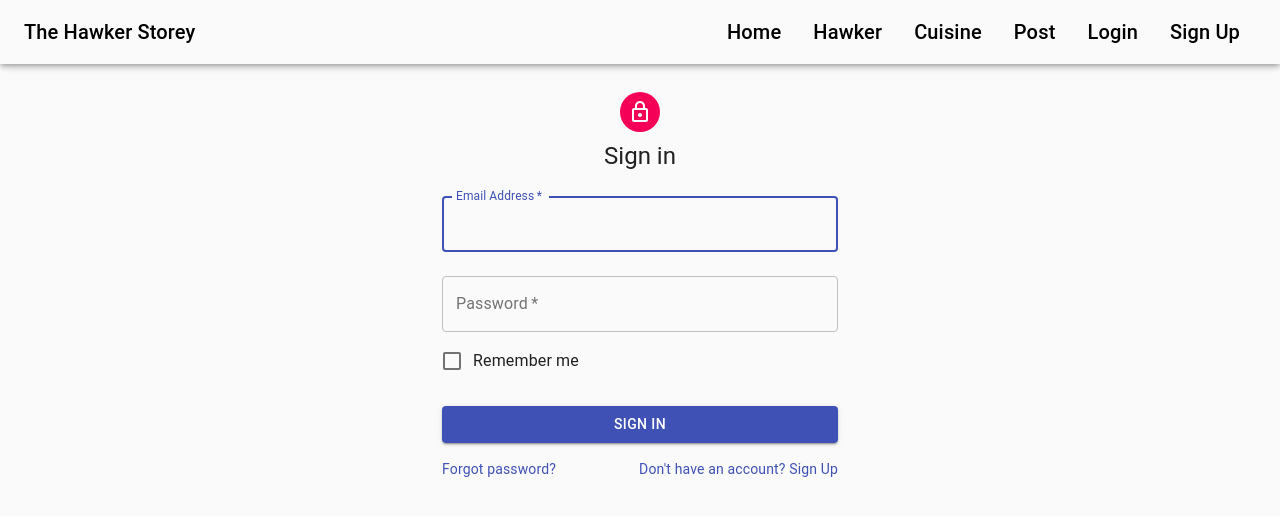
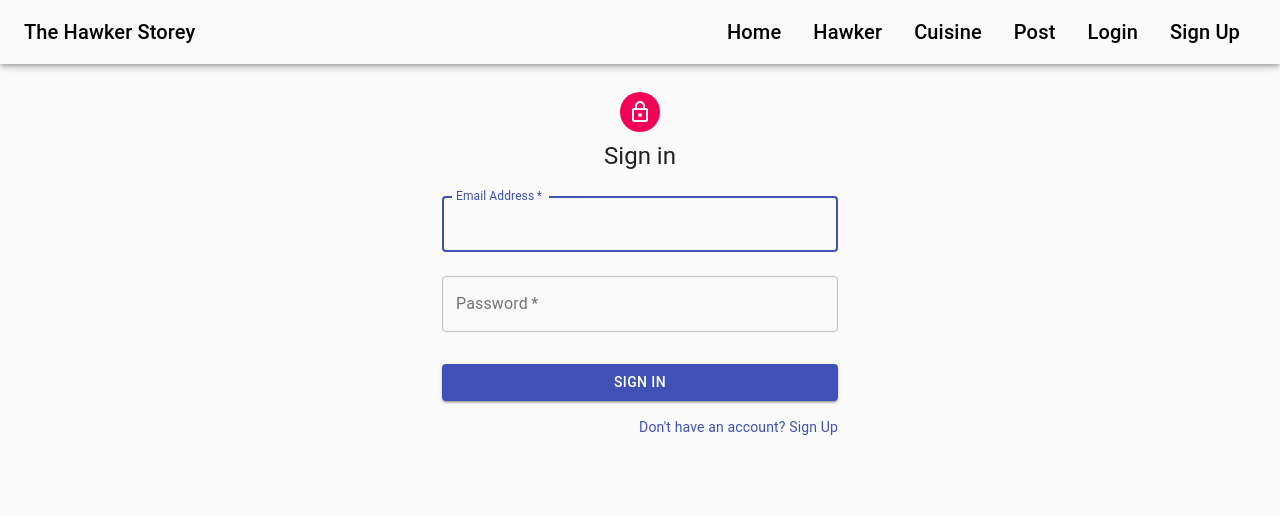
Before and after one commit to SparrowMike/theHawkerStorey, a React (Create React App) app in the folder client/: page /login in a window 1280 px wide. Shown: the top 516 px of the page. Built offline with nearby package versions, Linux system fonts and the light colour scheme.

Commit message:
removed unecessary code, added routing login/sign

```diff
--- a/client/src/components/SignIn.js
+++ b/client/src/components/SignIn.js
@@ -2,14 +2,14 @@
 import Button from "@material-ui/core/Button";
 import CssBaseline from "@material-ui/core/CssBaseline";
 import TextField from "@material-ui/core/TextField";
-import FormControlLabel from "@material-ui/core/FormControlLabel";
-import Checkbox from "@material-ui/core/Checkbox";
 import Link from "@material-ui/core/Link";
 import Grid from "@material-ui/core/Grid";
 import LockOutlinedIcon from "@material-ui/icons/LockOutlined";
 import Typography from "@material-ui/core/Typography";
 import { makeStyles } from "@material-ui/core/styles";
 import Container from "@material-ui/core/Container";
+
+import { Link as RouterLink } from "react-router-dom";
 
 const useStyles = makeStyles((theme) => ({
   paper: {
@@ -67,10 +67,6 @@
             id="password"
             autoComplete="current-password"
           />
-          <FormControlLabel
-            control={<Checkbox value="remember" color="primary" />}
-            label="Remember me"
-          />
           <Button
             type="submit"
             fullWidth
@@ -82,12 +78,13 @@
           </Button>
           <Grid container>
             <Grid item xs>
-              <Link href="#" variant="body2">
+              {/* <Link href="#" variant="body2">
                 Forgot password?
-              </Link>
+              </Link> */}
             </Grid>
+
             <Grid item>
-              <Link href="/signup" variant="body2">
+              <Link component={RouterLink} to="/signup" variant="body2">
                 {"Don't have an account? Sign Up"}
               </Link>
             </Grid>
--- a/client/src/components/SignUp.js
+++ b/client/src/components/SignUp.js
@@ -45,23 +45,6 @@
 
     createUser();
   };
-
-  // const createUser = async () => {
-  //   try {
-  //     await fetch("/v1/users/", {
-  //       method: "POST",
-  //       body: JSON.stringify({
-  //         username: userName,
-  //         password: password,
-  //         email: email,
-  //         postalCode: postalCode,
-  //       }),
-  //       headers: { "Content-Type": "application/json" },
-  //     });
-  //   } catch (err) {
-  //     console.error(err);
-  //   }
-  // };
 
   const createUser = () => {
     fetch("/v1/users/", {
@@ -154,6 +137,7 @@
             </Grid>
           </Grid>
           <Button
+            component={RouterLink}
             to="/"
             type="submit"
             fullWidth
@@ -166,7 +150,7 @@
           </Button>
           <Grid container justifyContent="flex-end">
             <Grid item>
-              <Link href="/" variant="body2">
+              <Link component={RouterLink} to="/login" variant="body2">
                 Already have an account? Sign in
               </Link>
             </Grid>
```
